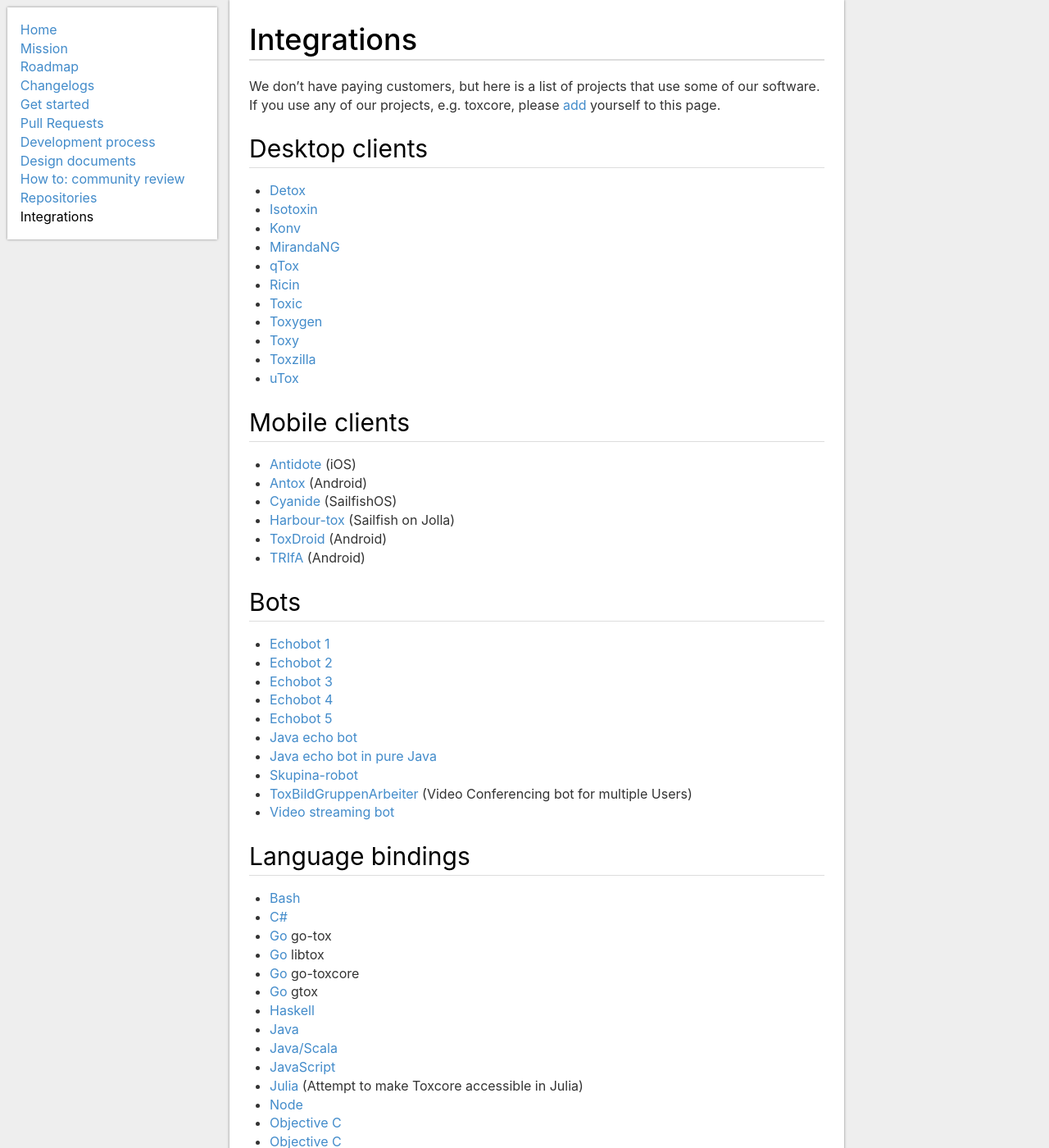
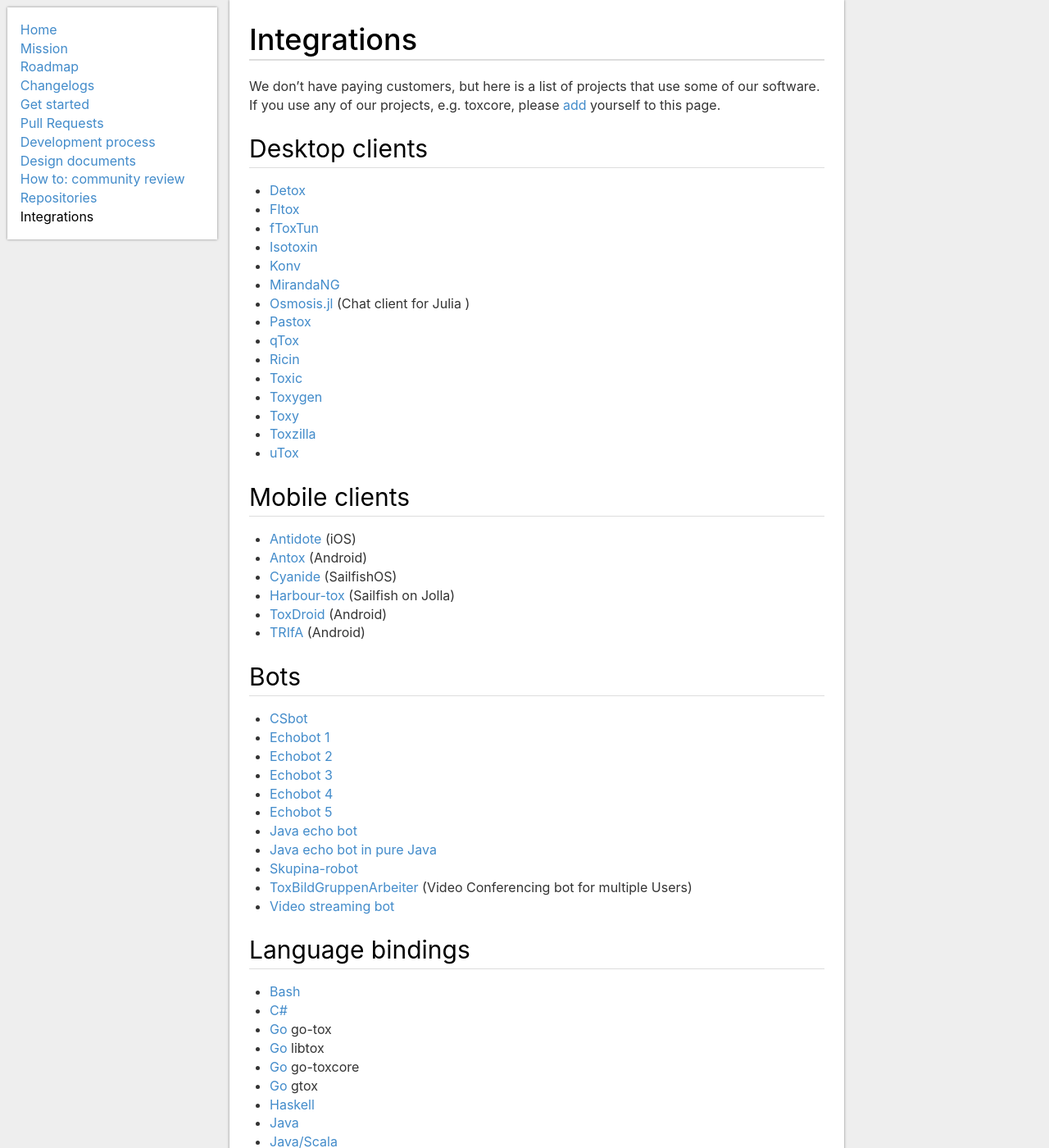
Before and after one commit to TokTok/website, a Jekyll site: the page built from toktok/integrations.md, in a window 1280 px wide and 1400 px high. Shown: the whole window at 82% size. Built offline with Jekyll 4.4.1, drawn with Linux system fonts in a browser that asks for light colours; some of the changed text lies outside the part shown.

Commit message:
cool stuff

```diff
--- a/toktok/integrations.md
+++ b/toktok/integrations.md
@@ -12,9 +12,14 @@ yourself to this page.
 # Desktop clients
 
 *   [Detox](https://github.com/hexafluoride/Detox)
+*   [Fltox](https://github.com/msteinbeck/fltox)
+*   [fToxTun](https://github.com/ddorian1/fToxTun)
 *   [Isotoxin](https://github.com/isotoxin/isotoxin)
 *   [Konv](https://github.com/SkyzohKey/Konv)
 *   [MirandaNG](https://github.com/miranda-ng/miranda-ng)
+*   [Osmosis.jl](https://github.com/SimonDanisch/Osmosis.jl)
+    (Chat client for Julia )
+*   [Pastox](https://github.com/JX7P/Pastox)
 *   [qTox](https://github.com/qTox/qTox)
 *   [Ricin](https://github.com/RicinApp/Ricin)
 *   [Toxic](https://github.com/JFreegman/toxic)
@@ -34,6 +39,7 @@ yourself to this page.
 
 # Bots
 
+*   [CSbot](https://github.com/JFreegman/CSbot)
 *   [Echobot 1](https://github.com/alexbakker/EchoBot)
 *   [Echobot 2](https://wiki.tox.chat/developers/client_examples/echo_bot)
 *   [Echobot 3](https://github.com/toxon/ToxEcho)
```
Also changed, not shown: other parts of toktok/integrations.md (+3 -0 lines).
